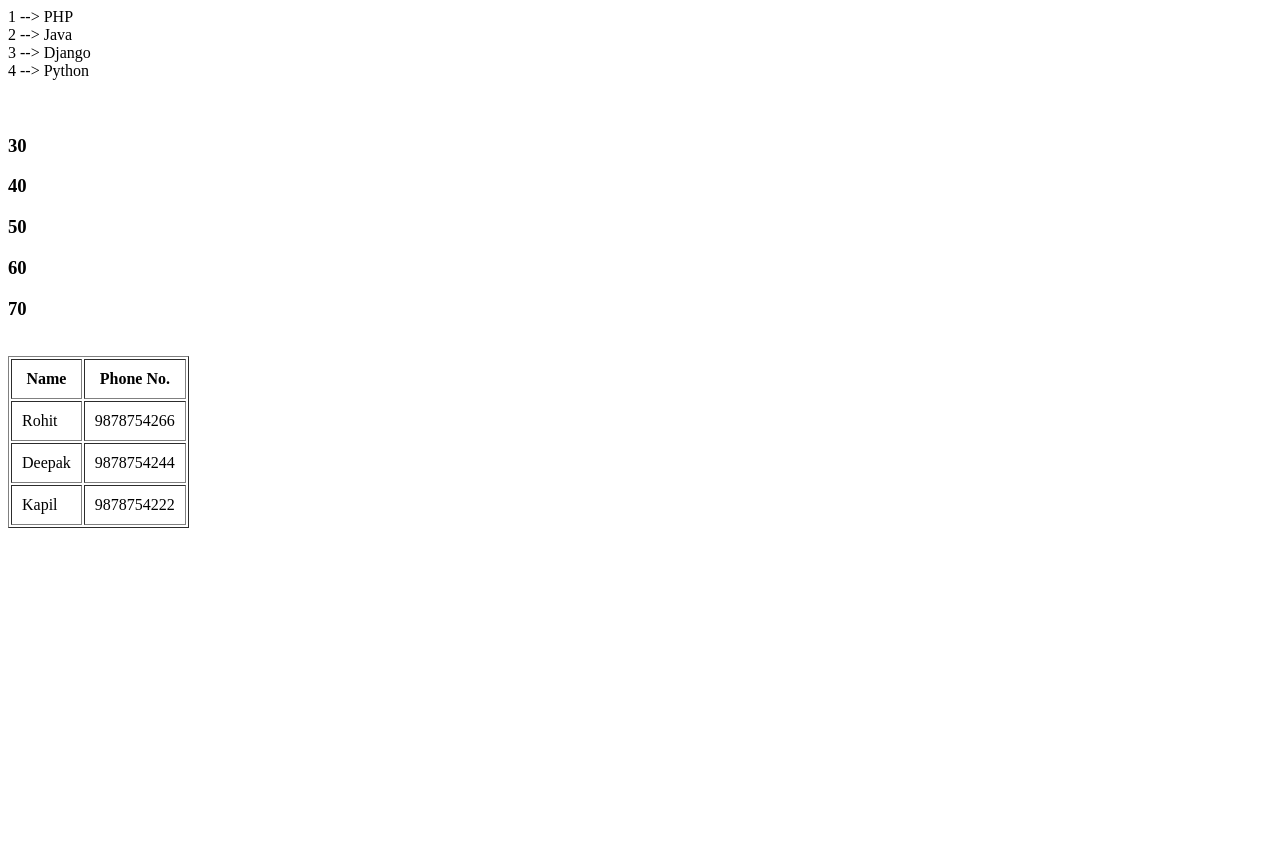
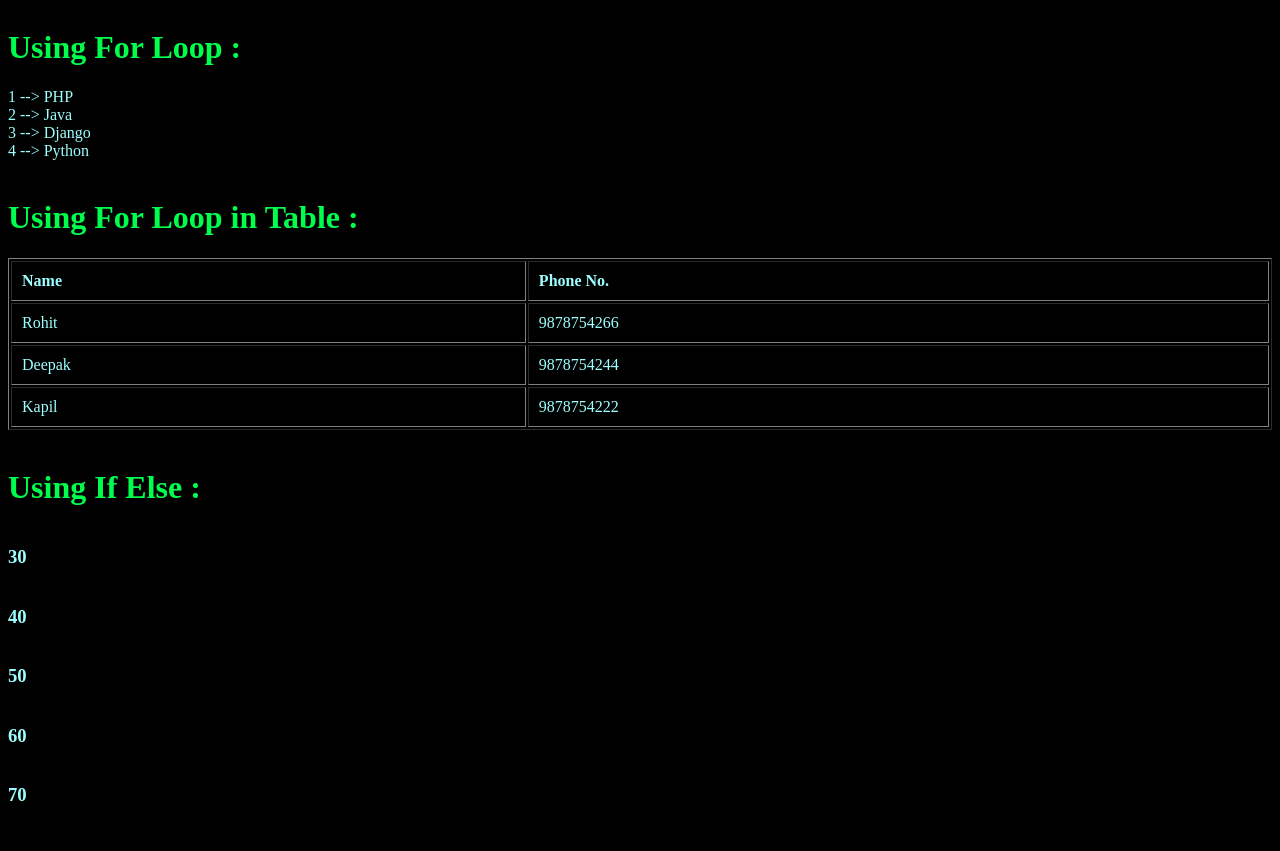
Before and after one commit to NeeteshNG/Django-Study, a Django app: page / in a window 1280 px wide. Before the commit the page ends 528 px from the top, so only its background shows below. Run offline with Django 4.2, Linux system fonts and the light colour scheme.

Commit message:
Using Static Files. (CSS)

```diff
--- a/learn_dj/learn_dj/settings.py
+++ b/learn_dj/learn_dj/settings.py
@@ -121,3 +121,7 @@ STATIC_URL = 'static/'
 # https://docs.djangoproject.com/en/4.2/ref/settings/#default-auto-field
 
 DEFAULT_AUTO_FIELD = 'django.db.models.BigAutoField'
+
+STATICFILES_DIRS = [
+    BASE_DIR, "static"
+]
--- /dev/null
+++ b/learn_dj/static/css/main.css
@@ -0,0 +1,11 @@
+body{
+    display: flex;
+    flex-direction: column;
+    text-align: left;
+    background-color: black;
+    color: rgb(157, 255, 255);
+}
+
+h1{
+    color: rgb(0, 255, 76);
+}
--- a/learn_dj/templates/index.html
+++ b/learn_dj/templates/index.html
@@ -3,15 +3,18 @@
   <head>
     <meta charset="UTF-8" />
     <meta name="viewport" content="width=device-width, initial-scale=1.0" />
+    <link rel="stylesheet" href="/static/css/main.css">
     <title>{{title}}</title>
   </head>
   <body>
+    <h1>Using For Loop :</h1>
     {% for n in clist %}
     <div id="list_lang">{{forloop.counter}} --> {{n}}</div>
     {% endfor %}
 
     <br>
 
+    <h1>Using For Loop in Table :</h1>
     <table border="1" cellpadding="10px">
         <tr>
           <th>Name</th>
@@ -25,8 +28,10 @@
           </tr>
         {% endfor %}
 
+      </table>
       <br>
 
+      <h1>Using If Else :</h1>
       {% if numbers|length > 0 %}
         {% for n in numbers %}
           {% if n > 20 %}
@@ -39,6 +44,5 @@
       {% endif %}
 
       <br>
-    </table>
   </body>
 </html>
```
Lines whose indentation alone changed are shown as unchanged.
